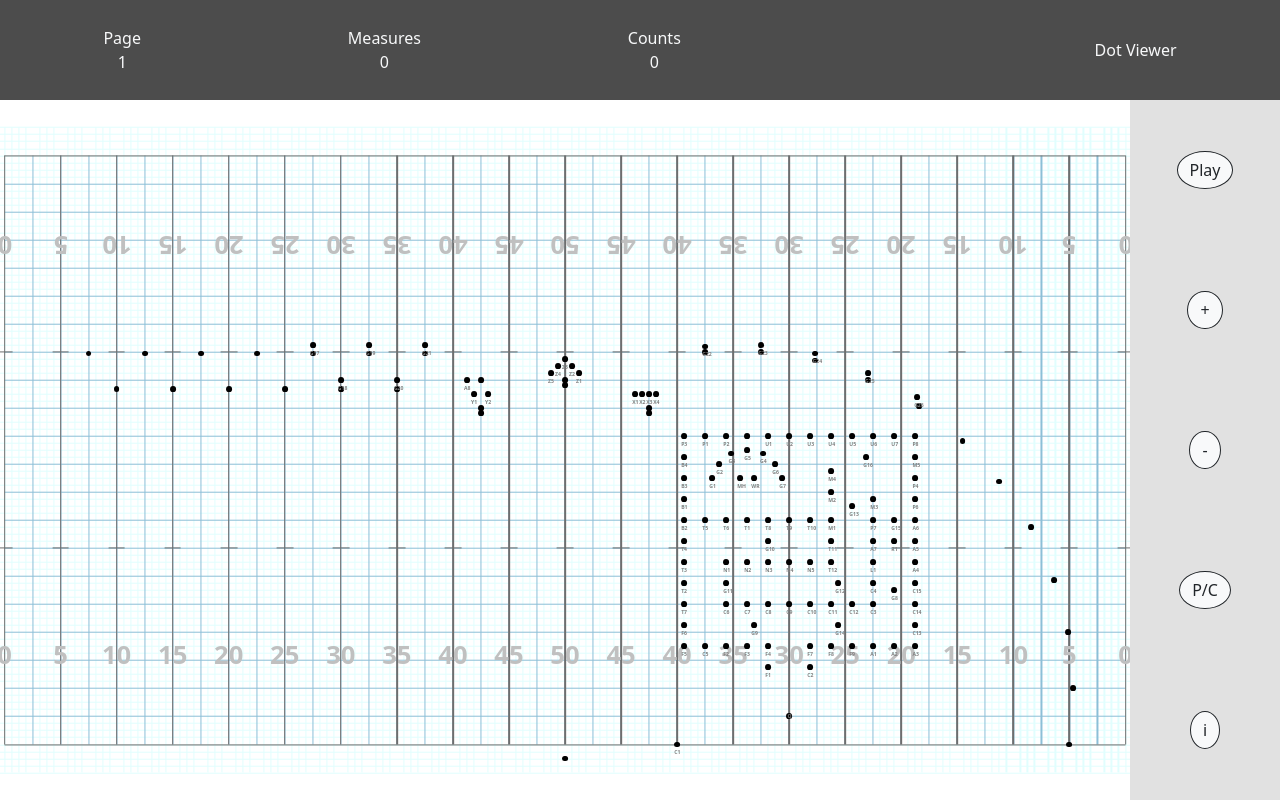
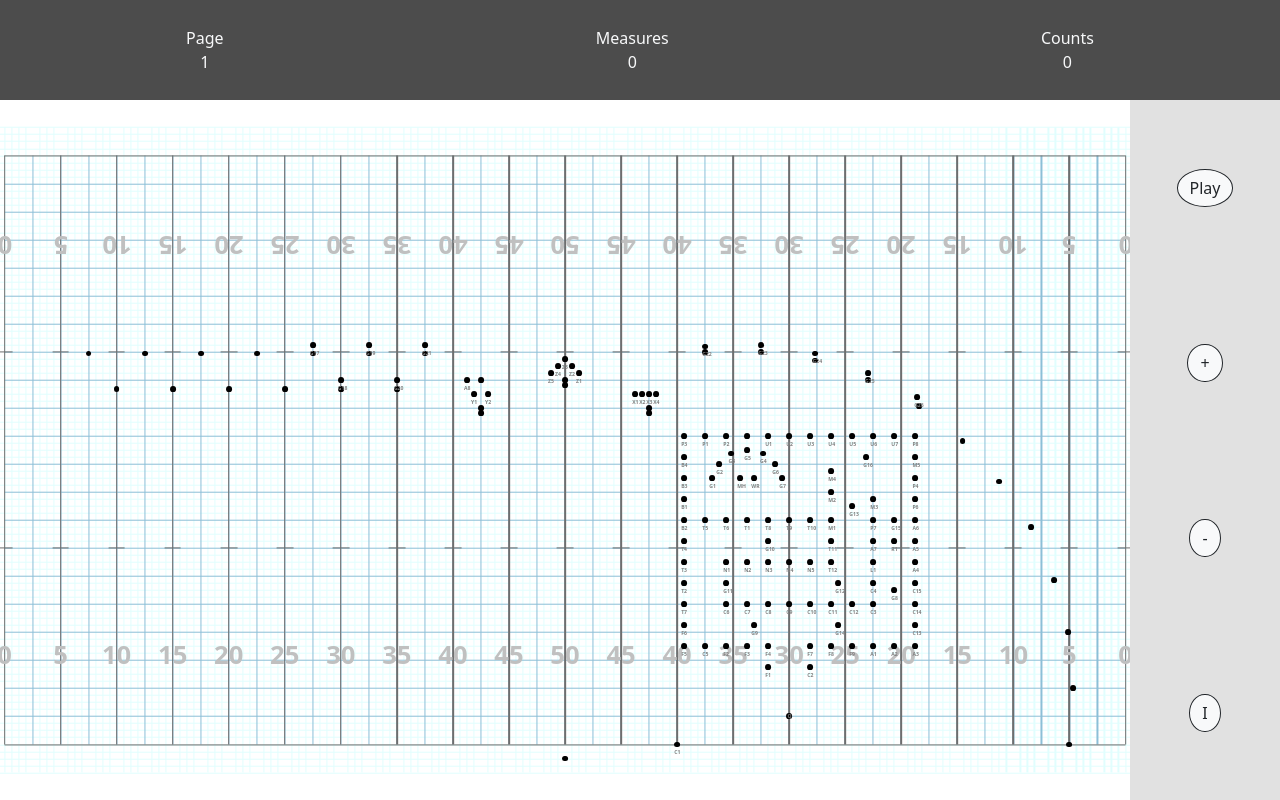
Before and after one commit to The-King-12345/Dot-Viewer, a Flask app: page / in a window 1280 px wide. Run offline with Flask 3, Linux system fonts and the light colour scheme; data comes from the database, SQL or seed files in the repository.

Commit message:
Add hide/show labels button
Enables user to decide whether to hide or show the labels under each dot. Also removed unused buttons in the top and side bars

```diff
--- a/static/d3.js
+++ b/static/d3.js
@@ -1,4 +1,5 @@
 let playing = false;
+let labeling = true;
 let currentIndex = 1;
 let timer;
 let timeoutIds = [];
@@ -8,6 +9,7 @@ const container = d3.select("#field");
 const playPauseButton = d3.select("#playPauseButton");
 const nextButton = d3.select("#nextButton")
 const prevButton = d3.select("#prevButton")
+const showButton = d3.select("#showButton")
 const pageDisplay = d3.select("#pageDisplay")
 const measureDisplay = d3.select("#measuresDisplay")
 const countsDisplay = d3.select("#countsDisplay")
@@ -26,6 +28,14 @@ async function main() {
             prev();
         } else {
             startAnimation();
+        }
+    });
+
+    showButton.on("click", function() {
+        if (labeling) {
+            hideLabels();
+        } else {
+            showLabels();
         }
     });
 
@@ -81,6 +91,7 @@ async function startAudio(callback) {
     }, { once: true });
 }
 
+
 function stopAudio() {
     audio.pause();
 }
@@ -106,6 +117,24 @@ function pauseAnimation() {
 
     const filtered = dots_data.filter(d => d.page_id === currentIndex);
     container.selectAll(".dot").data(filtered, d => d.performer_id).interrupt();
+}
+
+
+function showLabels() {
+    labeling = true;
+    showButton.text("I");
+
+    container.selectAll(".dot")
+        .style('color', "gray")
+}
+
+
+function hideLabels() {
+    labeling = false;
+    showButton.text("O");
+
+    container.selectAll(".dot")
+        .style('color', "rgba(0, 0, 0, 0)")
 }
 
 
@@ -173,7 +202,7 @@ function updateDisplay(page_id) {
     if (playing) {
         const prevPage = getPage(page_id-1)
 
-        pageDisplay.text(`${prevPage.page}-${page.page}`);
+        pageDisplay.text(`${prevPage.page} - ${page.page}`);
         measureDisplay.text(page.measures);
 
     } else {
--- a/templates/layout.html
+++ b/templates/layout.html
@@ -35,12 +35,6 @@
                     <div>Counts</div>
                     <div id="countsDisplay"></div>
                 </div>
-                <div class="text-light text-center">
-                    <div></div>
-                    <div></div>
-                </div>
-                <div class="text-light text-center">Dot Viewer</div>
-
 
             </form>
         </div>
@@ -49,10 +43,9 @@
             <div class="sidebar-flex w-100 h-100 d-flex justify-content-around align-items-center">
 
                     <button id="playPauseButton" class="btn btn-light btn-outline-dark rounded-circle sidebar-btn">Play</button>
-                    <button id="nextButton" class="btn btn-light btn-outline-dark rounded-circle sidebar-btn" type="submit" name="action" value="next">+</button>
-                    <button id="prevButton" class="btn btn-light btn-outline-dark rounded-circle sidebar-btn" type="submit" name="action" value="prev">-</button>
-                    <button class="btn btn-light btn-outline-dark rounded-circle sidebar-btn">P/C</button>
-                    <button class="btn btn-light btn-outline-dark rounded-circle sidebar-btn">i</button>
+                    <button id="nextButton" class="btn btn-light btn-outline-dark rounded-circle sidebar-btn">+</button>
+                    <button id="prevButton" class="btn btn-light btn-outline-dark rounded-circle sidebar-btn">-</button>
+                    <button id="showButton" class="btn btn-light btn-outline-dark rounded-circle sidebar-btn">I</button>
 
             </div>
         </div>
```
